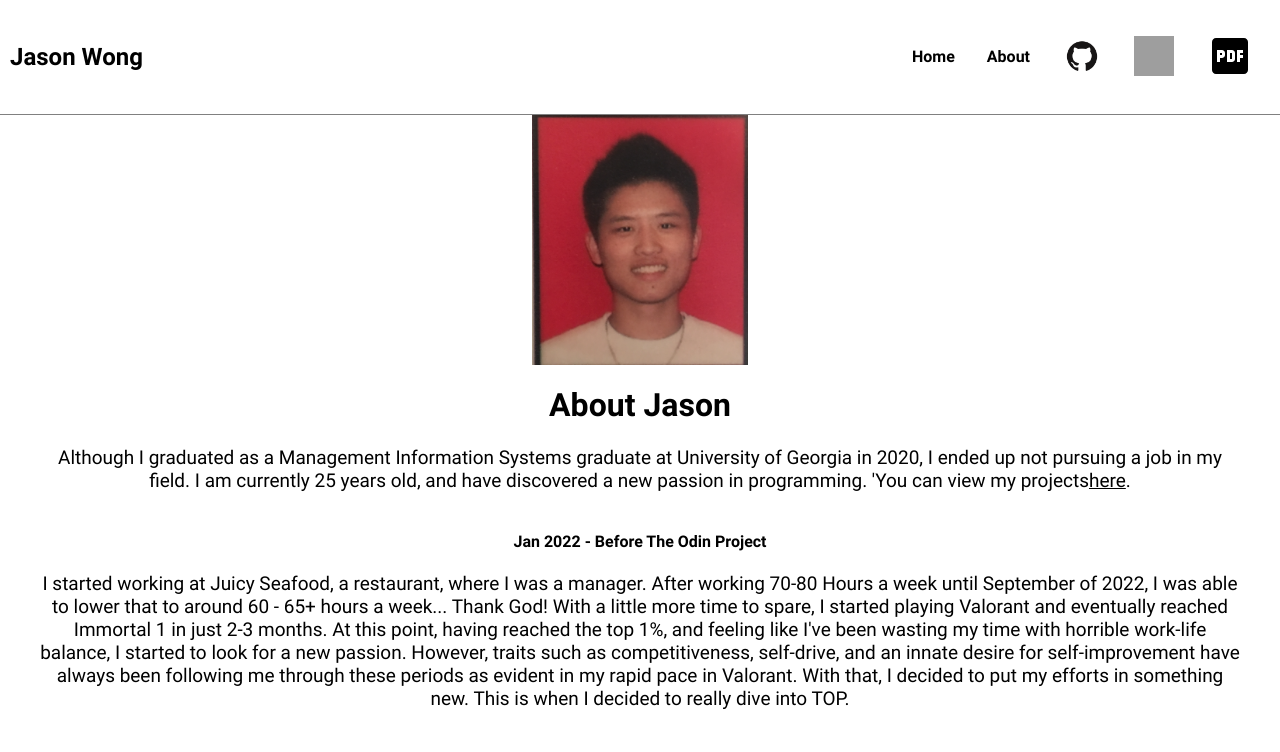
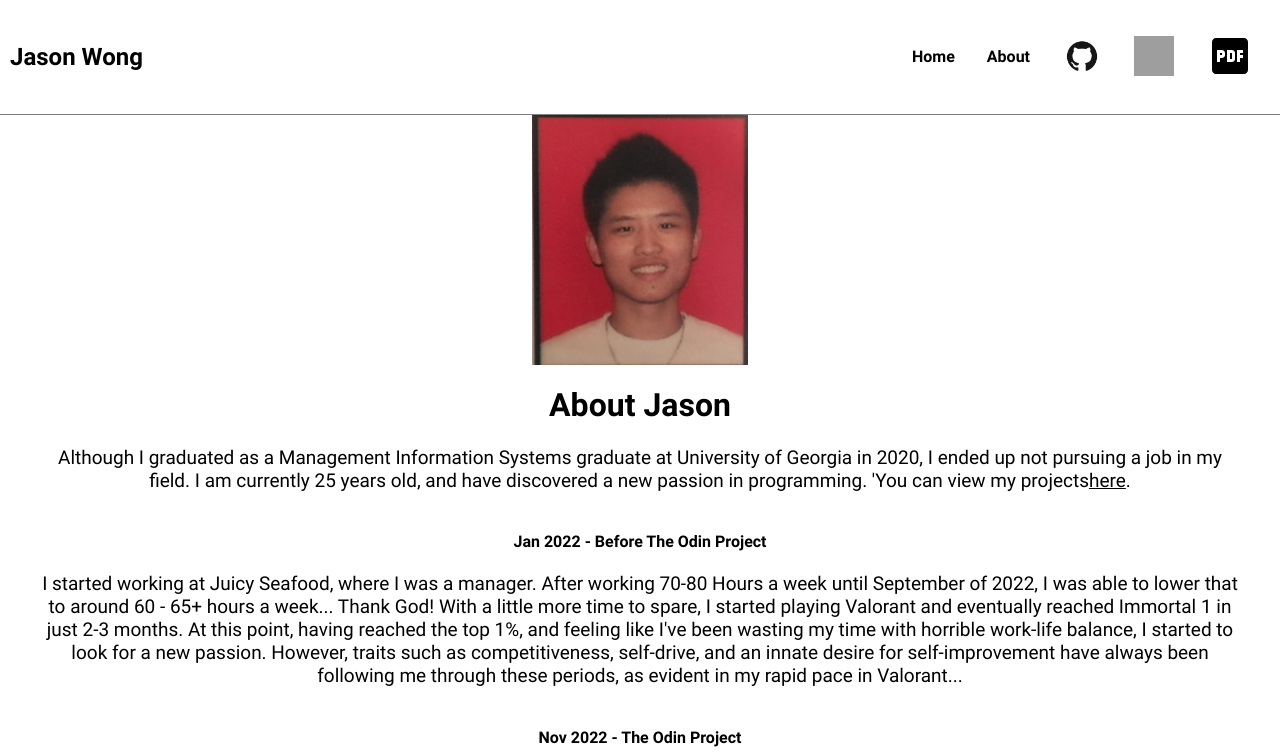
Before and after one commit to jw287962/portfolio_project, a React (Create React App) app: page /portfolio_project/about in a window 1280 px wide. Shown: the top 752 px of the page. Built offline with nearby package versions, Linux system fonts and the light colour scheme; grey boxes are pictures that could not be loaded.

Commit message:
about paragraph

```diff
--- a/src/components/About.js
+++ b/src/components/About.js
@@ -47,18 +47,16 @@ const About = () => {
       <div className="hidden">
         <h4>Jan 2022 - Before The Odin Project</h4>
         <p>
-          I started working at Juicy Seafood, a restaurant, where I was a
-          manager. After working 70-80 Hours a week until September of 2022, I
-          was able to lower that to around 60 - 65+ hours a week... Thank God!
-          With a little more time to spare, I started playing Valorant and
-          eventually reached Immortal 1 in just 2-3 months. At this point,
-          having reached the top 1%, and feeling like I've been wasting my time
-          with horrible work-life balance, I started to look for a new passion.
-          However, traits such as competitiveness, self-drive, and an innate
-          desire for self-improvement have always been following me through
-          these periods as evident in my rapid pace in Valorant. With that, I
-          decided to put my efforts in something new. This is when I decided to
-          really dive into TOP.
+          I started working at Juicy Seafood, where I was a manager. After
+          working 70-80 Hours a week until September of 2022, I was able to
+          lower that to around 60 - 65+ hours a week... Thank God! With a little
+          more time to spare, I started playing Valorant and eventually reached
+          Immortal 1 in just 2-3 months. At this point, having reached the top
+          1%, and feeling like I've been wasting my time with horrible work-life
+          balance, I started to look for a new passion. However, traits such as
+          competitiveness, self-drive, and an innate desire for self-improvement
+          have always been following me through these periods, as evident in my
+          rapid pace in Valorant...
         </p>
       </div>
       <div className="hidden">
```
